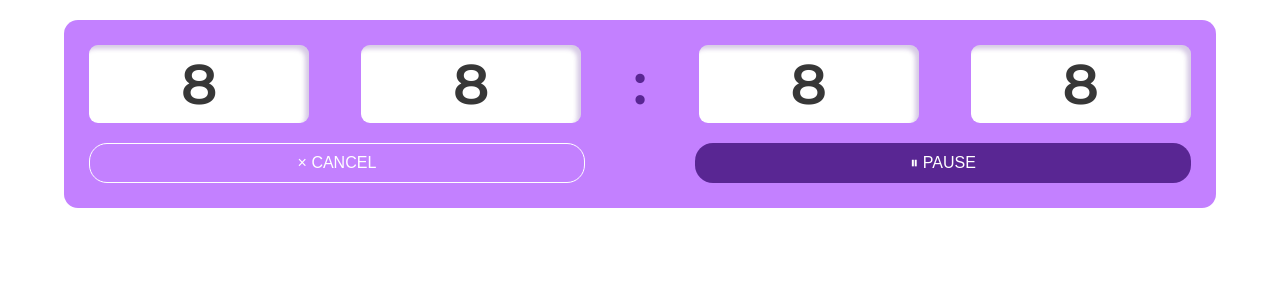
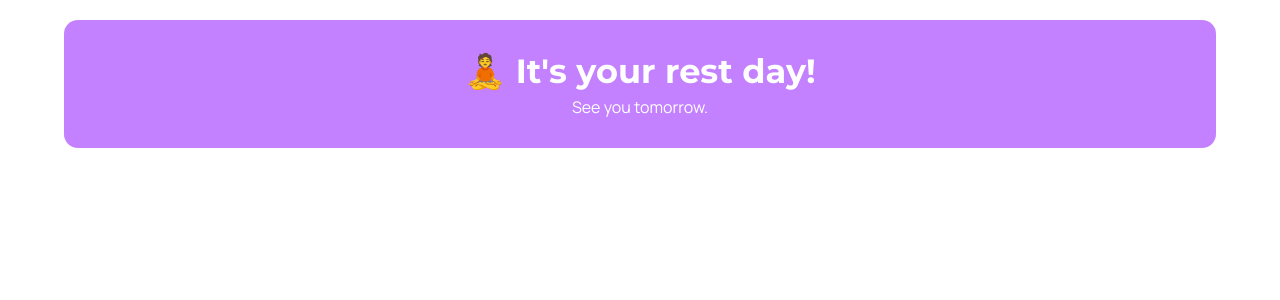
Before and after one commit to SidhraFernando-Plant/steppy, a React (Create React App) app: page / in a window 1280 px wide. Shown: the top 300 px of the page. Built offline with nearby package versions, Linux system fonts and the light colour scheme.

Commit message:
Add static UI for all stages of walk

```diff
--- a/src/App.tsx
+++ b/src/App.tsx
@@ -12,7 +12,7 @@ function App() {
 
       </header>
       <main>
-        <Homepage walkStatus={WalkStatus.COMPLETED}/>
+        <Homepage walkStatus={WalkStatus.NONE}/>
       </main>
     </div>
   );
--- a/src/index.css
+++ b/src/index.css
@@ -1,4 +1,5 @@
 @import url('https://fonts.googleapis.com/css2?family=Montserrat:ital,wght@0,100;0,200;0,300;0,400;0,500;0,600;0,700;0,800;0,900;1,100;1,200;1,300;1,400;1,500;1,600;1,700;1,800;1,900&display=swap');
+@import url('https://fonts.googleapis.com/css2?family=Manrope:wght@200;300;400;500;600;700;800&family=Montserrat:ital,wght@0,100;0,200;0,300;0,400;0,500;0,600;0,700;0,800;0,900;1,100;1,200;1,300;1,400;1,500;1,600;1,700;1,800;1,900&display=swap');
 
 body {
   margin: 0;
@@ -23,7 +24,7 @@ body {
 
 
 button {
-  padding: 10px;
+  padding: 10px 15px 10px 15px;
   border: none;
   border-radius: 18px;
   font-size: 1em;
@@ -43,6 +44,20 @@ button {
   color: white;
 }
 
+h1 {
+  font-family: 'Montserrat', sans-serif;
+  font-weight: 700;
+  font-size: 2.1em;
+  margin-top: 5px;
+  margin-bottom: 5px;
+}
+
+p {
+  font-family: 'Manrope', sans-serif;
+  margin-top: 5px;
+  margin-bottom: 5px;
+}
+
 code {
   font-family: source-code-pro, Menlo, Monaco, Consolas, 'Courier New',
     monospace;
--- a/src/presentation/view/Homepage/Homepage.css
+++ b/src/presentation/view/Homepage/Homepage.css
@@ -3,5 +3,6 @@
     width: 100%;
     border-radius: 14px;
     padding: 25px;
-    color: white
+    color: white;
+    text-align: center;
 }
--- a/src/presentation/view/Homepage/Homepage.tsx
+++ b/src/presentation/view/Homepage/Homepage.tsx
@@ -1,6 +1,7 @@
 import React from 'react'
 import './Homepage.css'
 import Timer from './Timer'
+import StartWalk from './StartWalk'
 import { WalkStatus } from '../../../types/WalkTypes'
 
 type HomepageProps = {
@@ -15,15 +16,21 @@ export default function Homepage({ walkStatus }: HomepageProps) {
             }
 
             { walkStatus===WalkStatus.PENDING &&
-                <Timer />
+                <StartWalk />
             }
 
             { walkStatus===WalkStatus.COMPLETED &&
-                <Timer />
+                <div>
+                    <h1>&#127881; Nice work!</h1>
+                    <p>You're done for today.</p>
+                </div>
             }
 
             { walkStatus===WalkStatus.NONE &&
-                <Timer />
+                <div>
+                    <h1>&#129496; It's your rest day!</h1>
+                    <p>See you tomorrow.</p>
+            </div>
             }
         </div>
     )
--- /dev/null
+++ b/src/presentation/view/Homepage/StartWalk.tsx
@@ -0,0 +1,18 @@
+import React from 'react'
+import './StartWalk.css'
+
+type StartWalkProps = {
+
+}
+
+export default function StartWalk({ }: StartWalkProps) {
+  return (
+    <React.Fragment>
+        <div>
+            <p>Today's walk:</p>
+            <h1>&#9201;&#65039; 88 minutes</h1>
+            <button className='button-dark'>&#10003; Start</button>
+        </div>
+    </React.Fragment>
+  )
+}
```
Also changed, not shown: src/presentation/view/Homepage/StartWalk.css (added).
